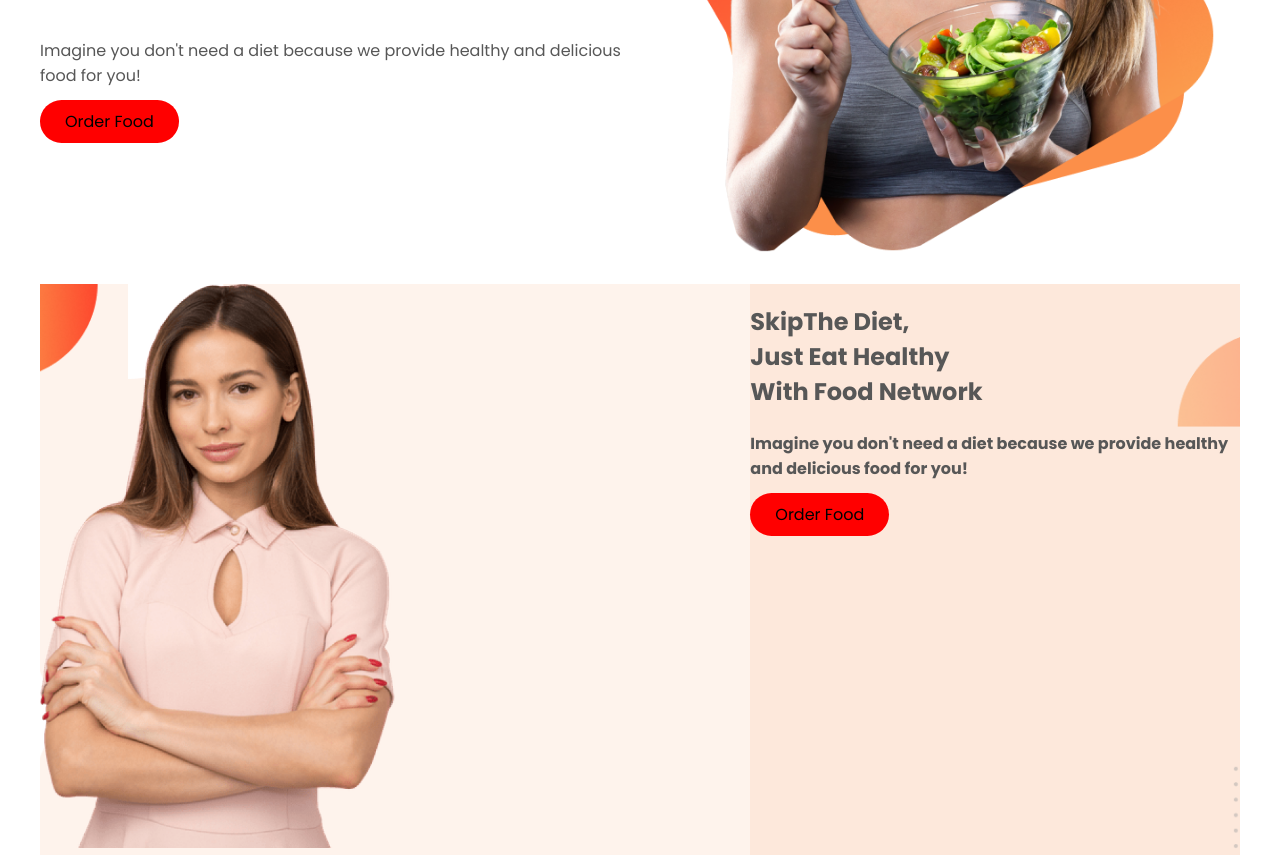
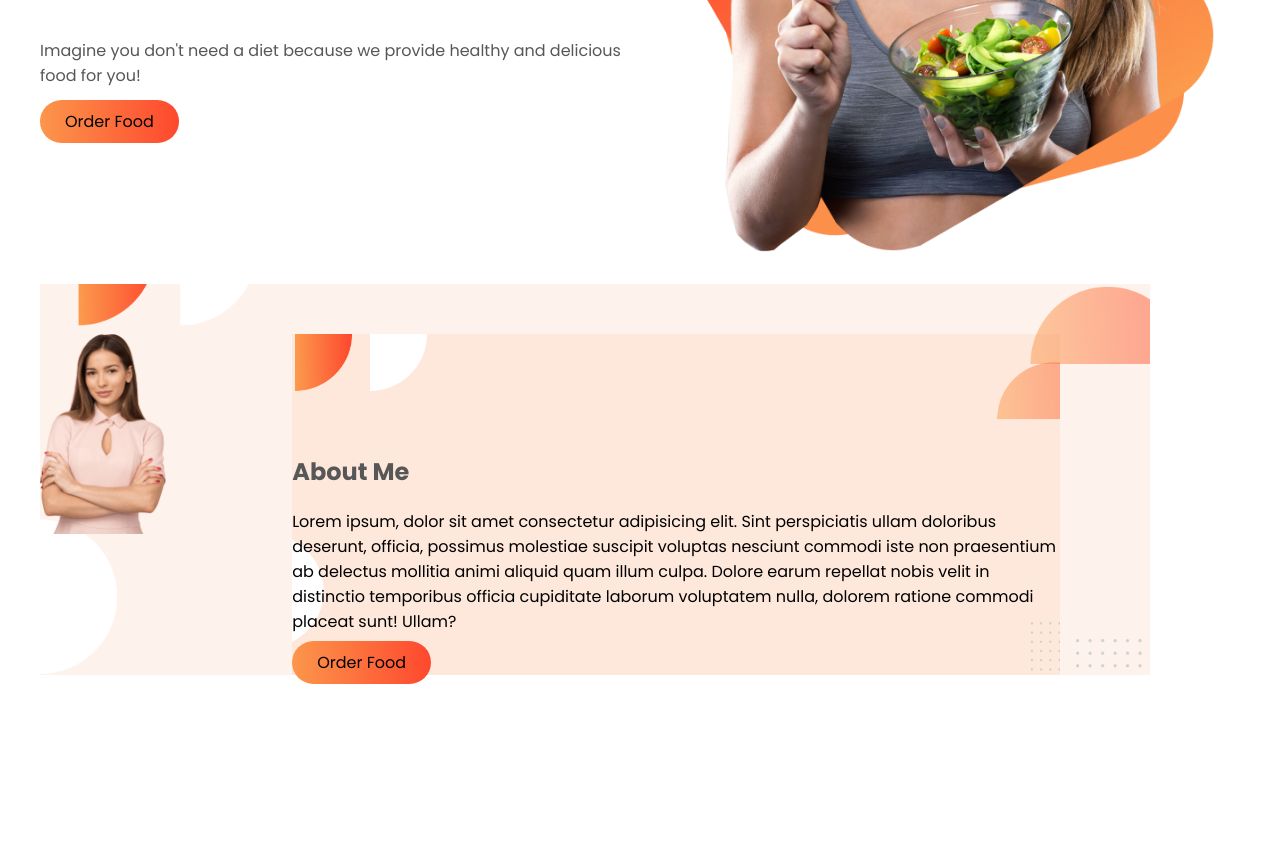
Before and after one commit to brtauhid/food-network, a plain HTML site: page index.html in a window 1280 px wide. Shown: the part 390-1245 px from the top of the page. After the commit the page ends 1074 px from the top, so only its background shows below. Drawn offline with Linux system fonts and the light colour scheme.

Commit message:
second commit

```diff
--- a/index.html
+++ b/index.html
@@ -33,11 +33,9 @@
 
 
         <div class="about-me-section">
-            <h1><span>Skip</span>The Diet,</br>
-            Just Eat Healthy</br>
-            With Food Network</h1>
+            <h1>About Me</h1>
+            <p>Lorem ipsum, dolor sit amet consectetur adipisicing elit. Sint perspiciatis ullam doloribus deserunt, officia, possimus molestiae suscipit voluptas nesciunt commodi iste non praesentium ab delectus mollitia animi aliquid quam illum culpa. Dolore earum repellat nobis velit in distinctio temporibus officia cupiditate laborum voluptatem nulla, dolorem ratione commodi placeat sunt! Ullam?</p>
 
-            <h4>Imagine you don't need a diet because we provide healthy and delicious food for you!</h4>
             <a href="index.html" class="top-area-btn">Order Food</a>
         </div>
     </section>
--- a/style.css
+++ b/style.css
@@ -28,7 +28,7 @@ section.top-section h1 span {
 .top-area-btn {
     text-decoration: none;
     color: #000;
-    background-color: red;
+    background-image: linear-gradient(to right,#FC964B, #FE482E);
     padding: 10px 25px;
     border-radius: 30px;
 }
@@ -47,3 +47,12 @@ section.top-section h1 span {
     background-size: cover;
     background-position: center;
 }
+
+.about-me-section {
+    padding-top: 50px;
+    margin-right: 90px;
+}
+
+.about-me-section h1 {
+    margin-top: 70px;
+}
```
